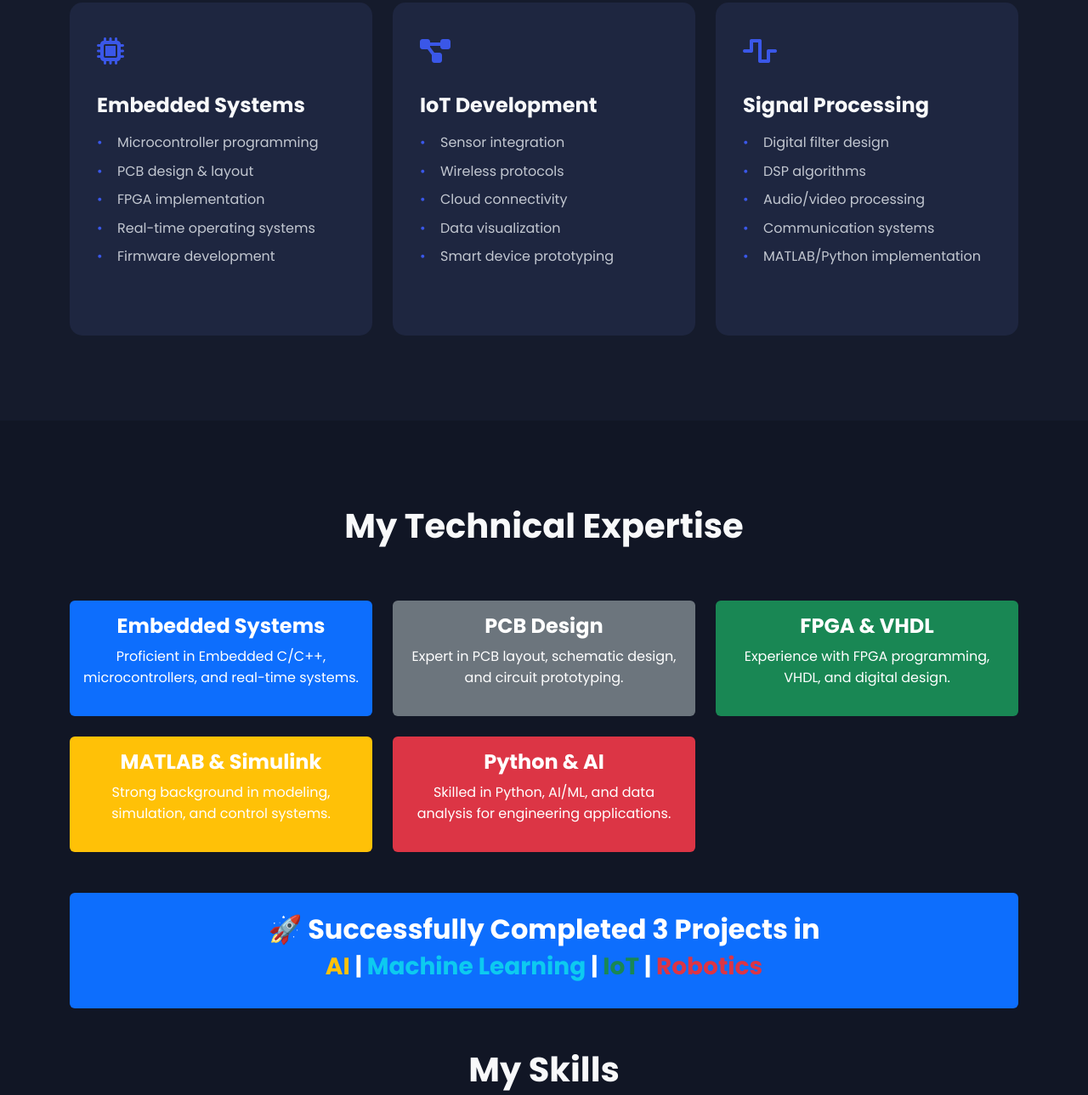
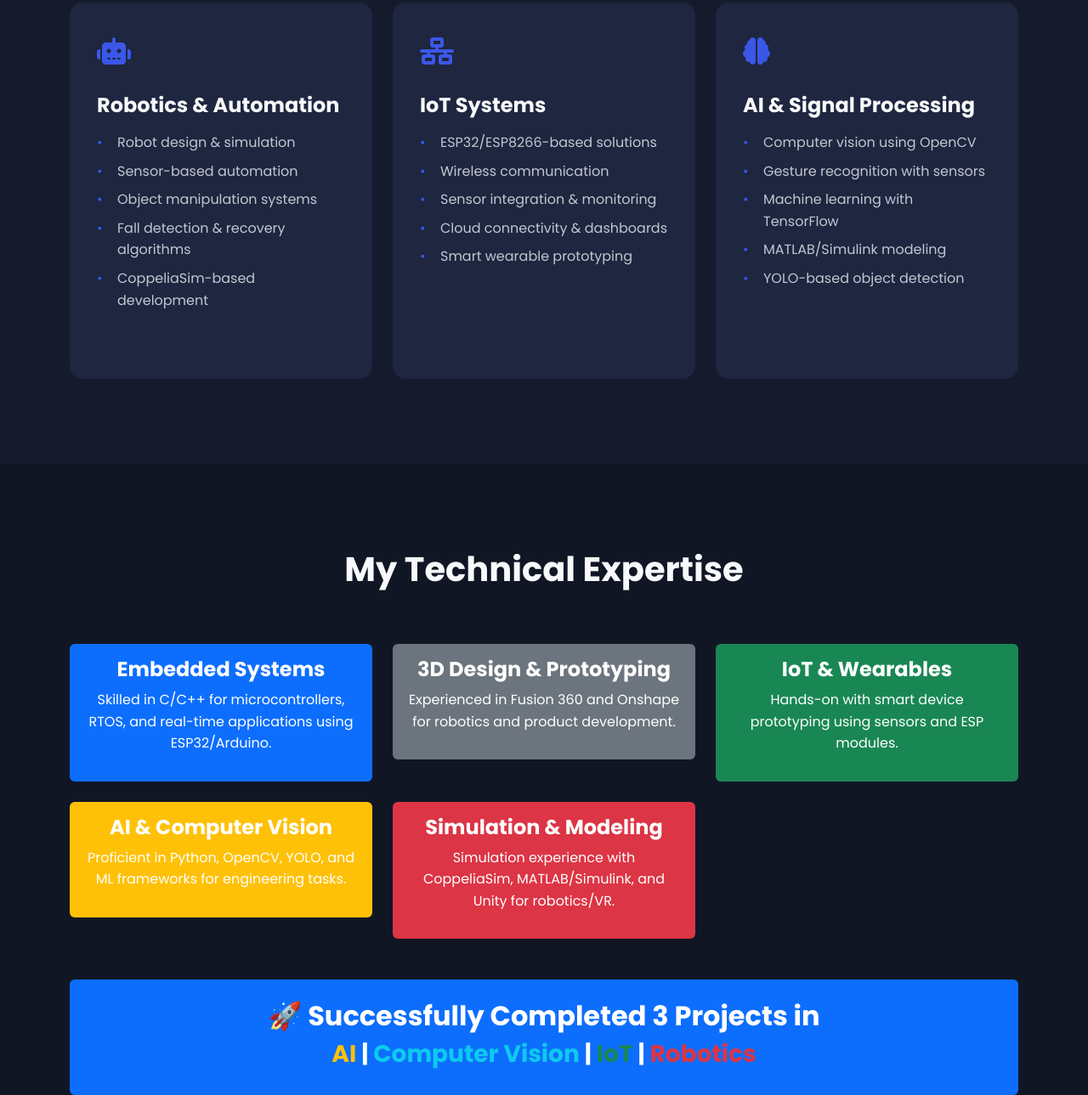
Before and after one commit to balkrishnashah0/balkrishnashah0.github.io, a plain HTML site: page index.html in a window 1280 px wide. Shown: the part 1067-2356 px from the top of the page at 85% size. Drawn offline with nearby package versions, Linux system fonts and the light colour scheme.

Commit message:
Update index.html

```diff
--- a/index.html
+++ b/index.html
@@ -75,51 +75,52 @@
             <div class="col-md-4">
                 <div class="service-card">
                     <div class="service-icon">
-                        <i class="fas fa-microchip"></i>
+                        <i class="fas fa-robot"></i>
                     </div>
-                    <h3>Embedded Systems</h3>
+                    <h3>Robotics & Automation</h3>
                     <ul>
-                        <li>Microcontroller programming</li>
-                        <li>PCB design & layout</li>
-                        <li>FPGA implementation</li>
-                        <li>Real-time operating systems</li>
-                        <li>Firmware development</li>
+                        <li>Robot design & simulation</li>
+                        <li>Sensor-based automation</li>
+                        <li>Object manipulation systems</li>
+                        <li>Fall detection & recovery algorithms</li>
+                        <li>CoppeliaSim-based development</li>
                     </ul>
                 </div>
             </div>
             <div class="col-md-4">
                 <div class="service-card">
                     <div class="service-icon">
-                        <i class="fas fa-project-diagram"></i>
+                        <i class="fas fa-network-wired"></i>
                     </div>
-                    <h3>IoT Development</h3>
+                    <h3>IoT Systems</h3>
                     <ul>
-                        <li>Sensor integration</li>
-                        <li>Wireless protocols</li>
-                        <li>Cloud connectivity</li>
-                        <li>Data visualization</li>
-                        <li>Smart device prototyping</li>
+                        <li>ESP32/ESP8266-based solutions</li>
+                        <li>Wireless communication</li>
+                        <li>Sensor integration & monitoring</li>
+                        <li>Cloud connectivity & dashboards</li>
+                        <li>Smart wearable prototyping</li>
                     </ul>
                 </div>
             </div>
             <div class="col-md-4">
                 <div class="service-card">
                     <div class="service-icon">
-                        <i class="fas fa-wave-square"></i>
+                        <i class="fas fa-brain"></i>
                     </div>
-                    <h3>Signal Processing</h3>
+                    <h3>AI & Signal Processing</h3>
                     <ul>
-                        <li>Digital filter design</li>
-                        <li>DSP algorithms</li>
-                        <li>Audio/video processing</li>
-                        <li>Communication systems</li>
-                        <li>MATLAB/Python implementation</li>
+                        <li>Computer vision using OpenCV</li>
+                        <li>Gesture recognition with sensors</li>
+                        <li>Machine learning with TensorFlow</li>
+                        <li>MATLAB/Simulink modeling</li>
+                        <li>YOLO-based object detection</li>
                     </ul>
                 </div>
             </div>
         </div>
     </div>
 </section>
+
 <section id="skills" class="skills-section">
     <div class="container">
         <!-- Expertise Section -->
@@ -130,43 +131,45 @@
             <div class="col-md-6 col-lg-4 mt-4">
                 <div class="expertise-banner bg-primary text-white p-3 rounded text-center">
                     <h4>Embedded Systems</h4>
-                    <p>Proficient in Embedded C/C++, microcontrollers, and real-time systems.</p>
+                    <p>Skilled in C/C++ for microcontrollers, RTOS, and real-time applications using ESP32/Arduino.</p>
                 </div>
             </div>
             <div class="col-md-6 col-lg-4 mt-4">
                 <div class="expertise-banner bg-secondary text-white p-3 rounded text-center">
-                    <h4>PCB Design</h4>
-                    <p>Expert in PCB layout, schematic design, and circuit prototyping.</p>
+                    <h4>3D Design & Prototyping</h4>
+                    <p>Experienced in Fusion 360 and Onshape for robotics and product development.</p>
                 </div>
             </div>
             <div class="col-md-6 col-lg-4 mt-4">
                 <div class="expertise-banner bg-success text-white p-3 rounded text-center">
-                    <h4>FPGA & VHDL</h4>
-                    <p>Experience with FPGA programming, VHDL, and digital design.</p>
+                    <h4>IoT & Wearables</h4>
+                    <p>Hands-on with smart device prototyping using sensors and ESP modules.</p>
                 </div>
             </div>
             <div class="col-md-6 col-lg-4 mt-4">
                 <div class="expertise-banner bg-warning text-white p-3 rounded text-center">
-                    <h4>MATLAB & Simulink</h4>
-                    <p>Strong background in modeling, simulation, and control systems.</p>
+                    <h4>AI & Computer Vision</h4>
+                    <p>Proficient in Python, OpenCV, YOLO, and ML frameworks for engineering tasks.</p>
                 </div>
             </div>
             <div class="col-md-6 col-lg-4 mt-4">
                 <div class="expertise-banner bg-danger text-white p-3 rounded text-center">
-                    <h4>Python & AI</h4>
-                    <p>Skilled in Python, AI/ML, and data analysis for engineering applications.</p>
+                    <h4>Simulation & Modeling</h4>
+                    <p>Simulation experience with CoppeliaSim, MATLAB/Simulink, and Unity for robotics/VR.</p>
                 </div>
             </div>
         </div>
+
         <div class="project-banner bg-primary text-white text-center py-4 rounded mt-5">
             <h2 class="fw-bold">🚀 Successfully Completed <span id="projectCount">3</span> Projects in</h2>
                 <h3 class="mt-2">
                     <span class="text-warning">AI</span> |
-                    <span class="text-info">Machine Learning</span> |
+                    <span class="text-info">Computer Vision</span> |
                     <span class="text-success">IoT</span> |
                     <span class="text-danger">Robotics</span>
                 </h3>
         </div>
+
         <style>
             .skill-item {
                 margin-bottom: 20px;
@@ -175,6 +178,7 @@
                 margin-bottom: 10px;
             }
         </style>
+
         <div class="row mt-5">
             <div class="col-12">
                 <h2 class="section-title text-center">My Skills</h2>
@@ -183,39 +187,38 @@
                 <div class="skill-item">
                     <span class="skill-name">Embedded C/C++</span>
                     <div class="progress">
-                        <div class="progress-bar bg-primary" role="progressbar" style="width: 95%">95%</div>
+                        <div class="progress-bar bg-primary" role="progressbar" style="width: 90%">90%</div>
                     </div>
                 </div>
                 <div class="skill-item">
-                    <span class="skill-name">PCB Design</span>
+                    <span class="skill-name">Fusion 360 / Onshape</span>
                     <div class="progress">
-                        <div class="progress-bar bg-success" role="progressbar" style="width: 90%">90%</div>
+                        <div class="progress-bar bg-success" role="progressbar" style="width: 85%">85%</div>
+                    </div>
+                </div>
+                <div class="skill-item">
+                    <span class="skill-name">Python (AI/ML/OpenCV)</span>
+                    <div class="progress">
+                        <div class="progress-bar bg-info" role="progressbar" style="width: 88%">88%</div>
                     </div>
                 </div>
                 <div class="skill-item">
                     <span class="skill-name">MATLAB/Simulink</span>
                     <div class="progress">
-                        <div class="progress-bar bg-warning" role="progressbar" style="width: 85%">85%</div>
-                    </div>
-                </div>
-            </div>
-            <div class="col-lg-12">
-                <div class="skill-item">
-                    <span class="skill-name">FPGA/VHDL</span>
-                    <div class="progress">
-                        <div class="progress-bar bg-danger" role="progressbar" style="width: 80%">80%</div>
+                        <div class="progress-bar bg-warning" role="progressbar" style="width: 80%">80%</div>
                     </div>
                 </div>
                 <div class="skill-item">
-                    <span class="skill-name">Python</span>
+                    <span class="skill-name">IoT & ESP32</span>
                     <div class="progress">
-                        <div class="progress-bar bg-info" role="progressbar" style="width: 88%">88%</div>
+                        <div class="progress-bar bg-danger" role="progressbar" style="width: 87%">87%</div>
                     </div>
                 </div>
             </div>
         </div>
     </div>
 </section>
+
 <section id="projects" class="projects-section ">
     <div class="container">
         <h2 class="section-title text-center mb-5">My Projects</h2>
```
